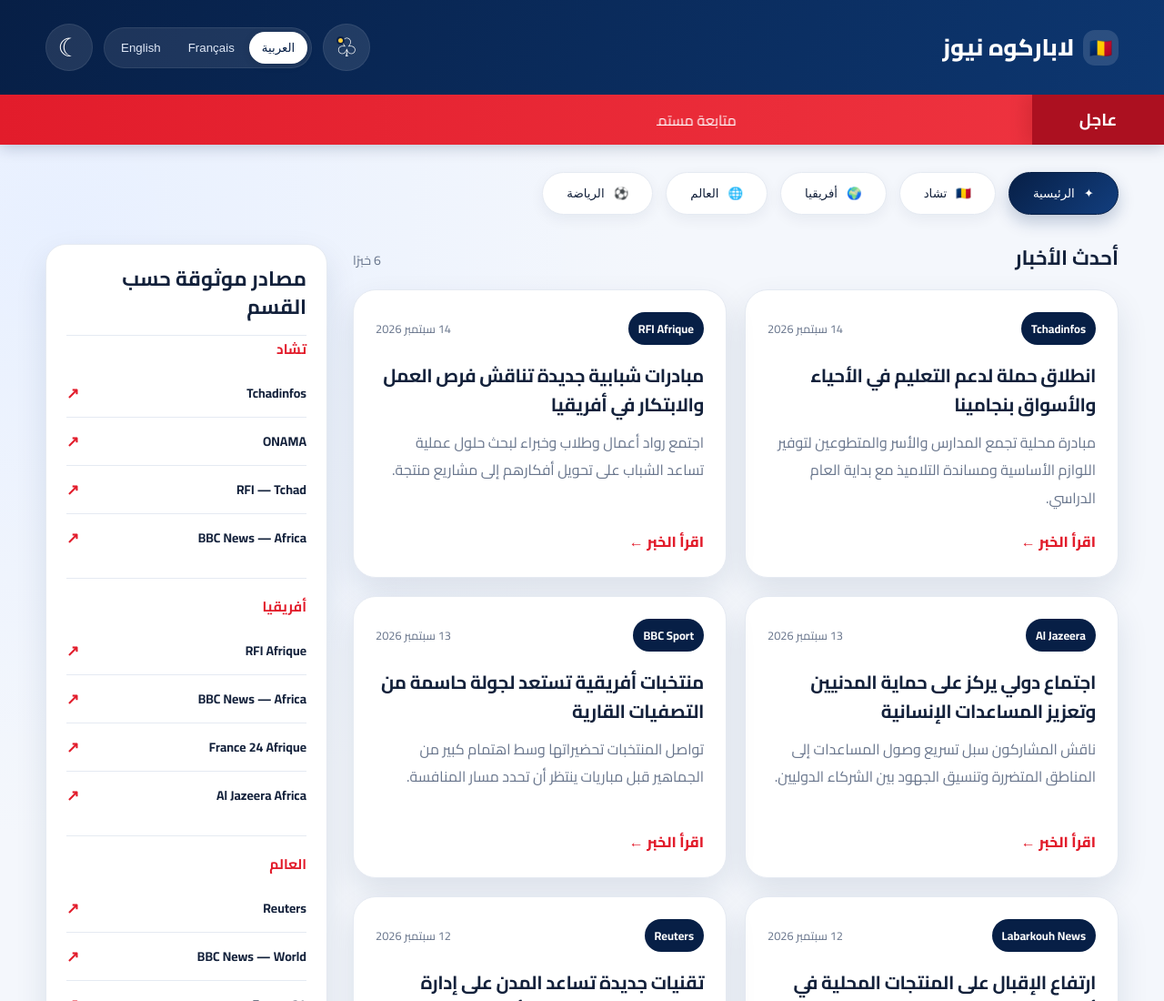
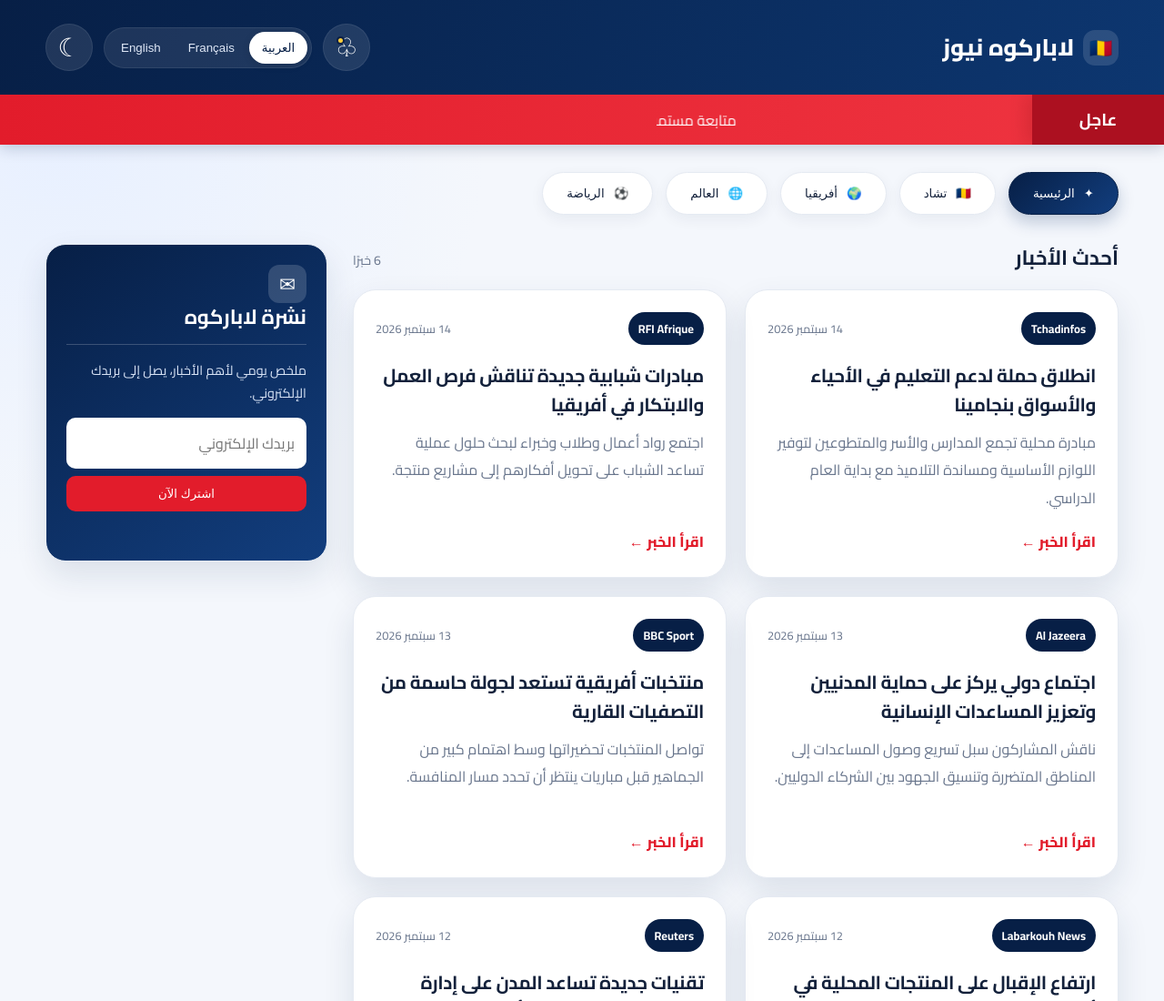
Before and after one commit to Aboysp2/LNews, a plain HTML site: page index.html in a window 1280 px wide. Shown: the top 1100 px of the page at 91% size. Drawn offline with Linux system fonts and the light colour scheme.

Commit message:
Update index.html

```diff
--- a/index.html
+++ b/index.html
@@ -130,20 +130,8 @@
           لا توجد أخبار في هذا القسم حاليًا.
         </p>
       </section>
-
-      <aside class="sidebar">
-        <section
-          class="sidebar-card"
-          id="sourcesBox"
-          aria-label="مصادر موثوقة"
-        ></section>
-
-        <section class="sidebar-card">
-          <h2 data-i18n="popular">الأكثر قراءة</h2>
-          <ol class="popular-list" id="popularList"></ol>
-        </section>
-
-        <section class="sidebar-card newsletter">
+ <aside class="sidebar">
+ <section class="sidebar-card newsletter">
           <span class="newsletter-icon" aria-hidden="true">✉</span>
 
           <h2 data-i18n="newsletter">
```
